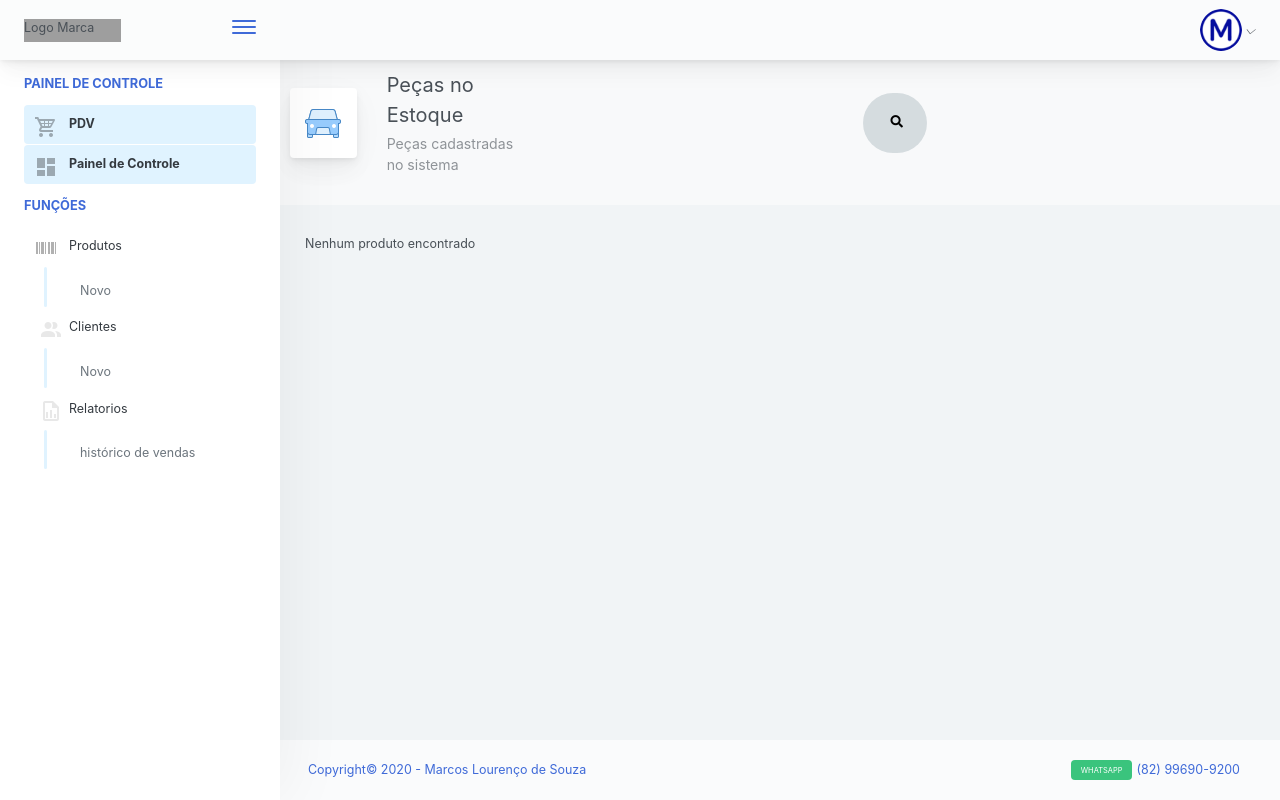
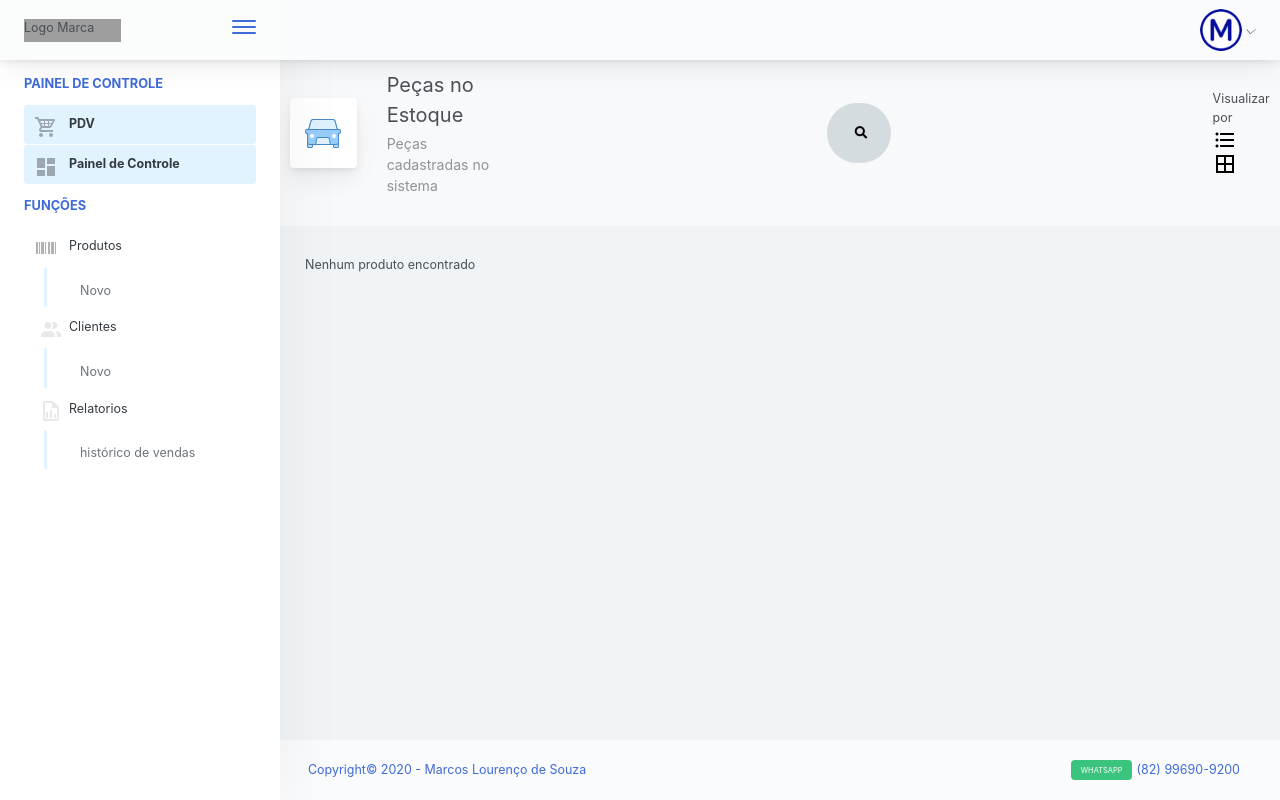
Before and after one commit to skymarkos7/estoque_junto, a PHP site: page /paginas/produtos.php in a window 1280 px wide. Run offline with PHP 8.4, Linux system fonts and the light colour scheme; the visitor is signed in with stand-in values (Sample User, id 1); data that the repository does not hold is empty; some libraries are stand-ins or nearby versions; some web fonts are replaced; grey boxes are pictures that could not be loaded.

Commit message:
ortografia em NOVO PRODUTO e visualização em PRODU

```diff
--- a/paginas/pdv.php
+++ b/paginas/pdv.php
@@ -42,7 +42,6 @@ include_once("parte_de_cima.php");
 
 
         <script>
-
         function relogio(){
             var data=new Date();
             var hor=data.getHours();
@@ -63,9 +62,7 @@ include_once("parte_de_cima.php");
 
             document.getElementById("hora").value=horas;
         }
-
         var timer=setInterval(relogio,1000);
-
     </script>
 
 
@@ -116,7 +113,7 @@ include_once("parte_de_cima.php");
             <div class= "codigo_e_valor">
 
                 <div class="codigo_produto_pdv">
-                    <p>Código Barras</p>
+                    <p>Nome do Produto</p>
                     <input type="text" name="codigo_produto_pdv">
                 </div>
 
--- a/paginas/produtos.php
+++ b/paginas/produtos.php
@@ -20,8 +20,6 @@ include_once("parte_de_cima.php");  //inclui o cabeçalho da página que será a
             </div>
         </div>
 
-
-
         <!--   Barra de Pesquisa ------>
 
         <div class="container">
@@ -33,13 +31,24 @@ include_once("parte_de_cima.php");  //inclui o cabeçalho da página que será a
             </div>
         </div>
 
+        <div class="visualizar-por">
+            Visualizar por
+            <div class="lista">
+                <img class="ilustracao_funcao" src="../img/icone/format-list.png" alt="grafico">
+            </div>
+
+            <div class="grade">
+                <img class="ilustracao_funcao" src="../img/icone/format-grade.png" alt="grafico">
+            </div>
+        </div>
 
 
     </div>
 </div>
 
 
-<script>  // FUNÇÃO PARA ACIONAR O ESTILO VARIÁVEL DA BARRA DE PESQUISA
+<script>
+    // FUNÇÃO PARA ACIONAR O ESTILO VARIÁVEL DA BARRA DE PESQUISA
     function pesquisa_aberta() {
         const elemento = document.getElementById('barra_pesquisa'); // busca pelo id "barra_pesquisa"
         elemento.classList.toggle('pesquisa_focada'); //adiciona e remove a casse "pesquisa_focada"
@@ -54,7 +63,8 @@ include_once("parte_de_cima.php");  //inclui o cabeçalho da página que será a
         <span id="conteudo"></span>
     </div>
 </div>
-<script> // TRAZER A LISTAGEM DOS PRODUTOS DA OUTRA PÁGINA E COLOCAR NA SPAN "conteudo"
+<script>
+    // TRAZER A LISTAGEM DOS PRODUTOS DA OUTRA PÁGINA E COLOCAR NA SPAN "conteudo"
     $(document).ready(function() {
         $.post('../banco/listar_produtos.php', function(retorna) {
             //Subtitui o valor no seletor id="conteudo"
```
Also changed, not shown: estilo/componentes.css (+1 -7 lines), paginas/nova_entrada.php (+4 -4 lines), img/icone/format-grade.png (added), img/icone/format-list.png (added).
